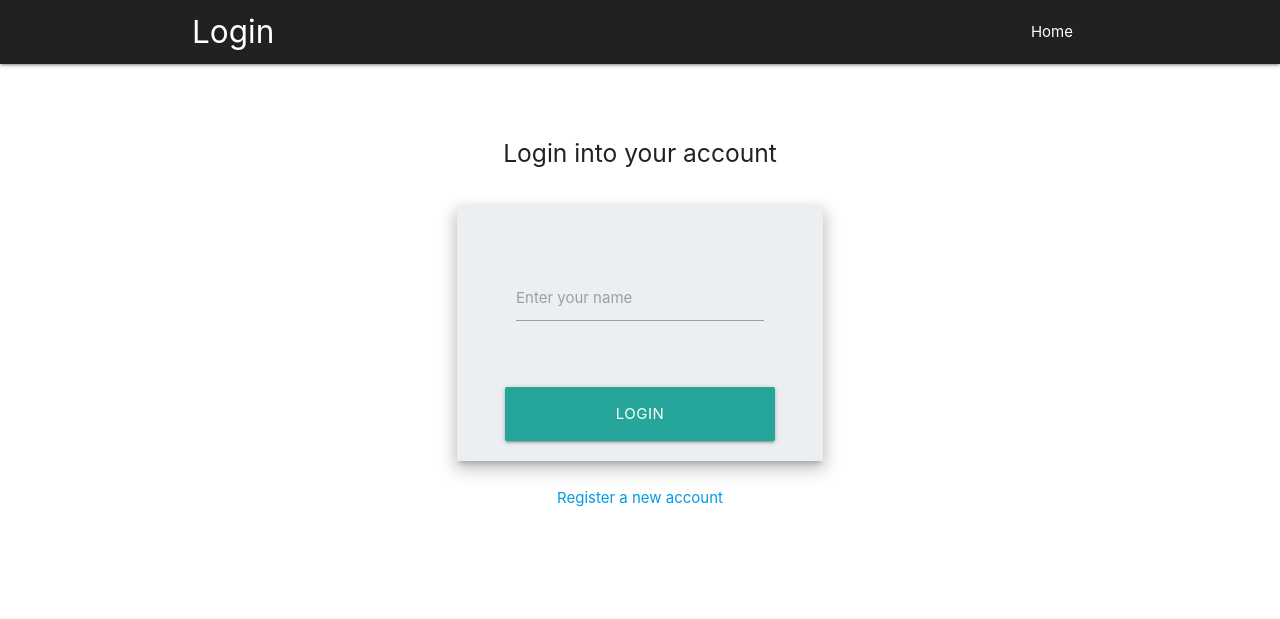
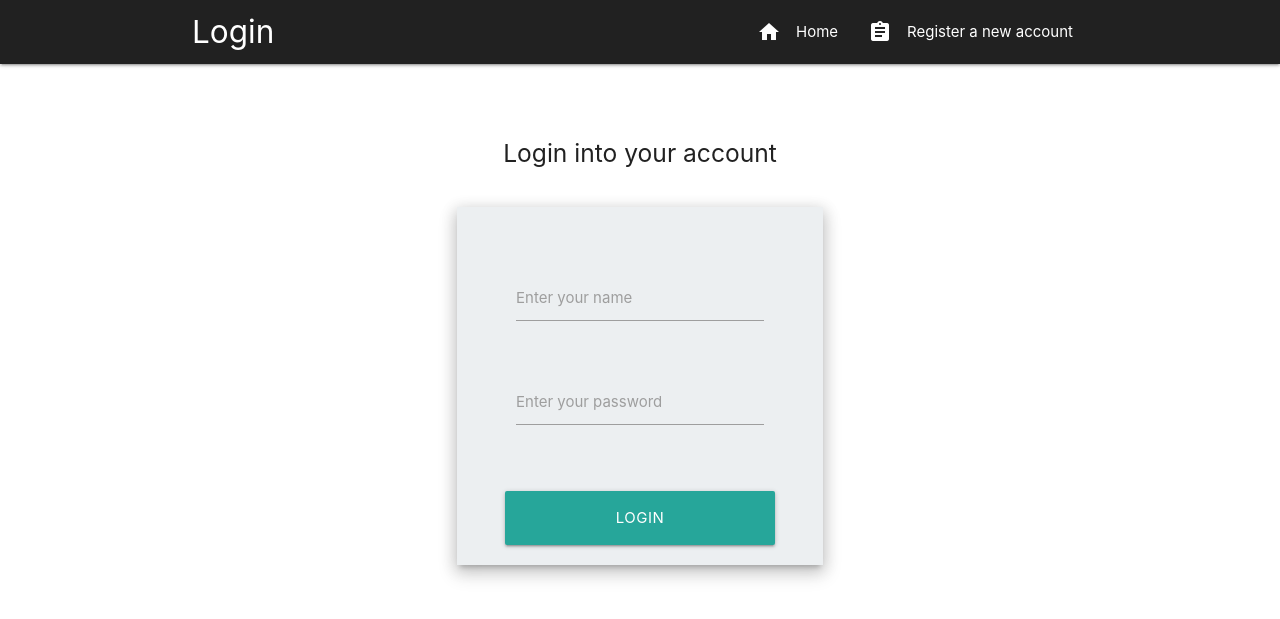
Before and after one commit to AkhilMatt/AWS-project, a Flask app: page /login in a window 1280 px wide. Shown: the top 619 px of the page. Run offline with Flask 2, Linux system fonts and the light colour scheme.

Commit message:
Update login.html

```diff
--- a/templates/login.html
+++ b/templates/login.html
@@ -15,7 +15,8 @@
     <div class="nav-wrapper container">
       <a id="logo-container" href="" class="brand-logo">Login</a>
       <ul class="right hide-on-med-and-down">
-        <li><a href="/">Home</a></li>
+        <li><a href="/"><i class="material-icons left">home</i>Home</a></li>
+        <li><a href="/register"><i class="material-icons left">assignment</i>Register a new account</a></li>
       </ul>
       <a href="#" data-target="nav-mobile" class="sidenav-trigger"><i class="material-icons">menu</i></a>
     </div>
@@ -23,7 +24,8 @@
 </div>
 
 <ul id="nav-mobile" class="sidenav">
-<li><a href="/">Home</a></li>
+  <li><a href="/"><i class="material-icons left">home</i>Home</a></li>
+  <li><a href="/register"><i class="material-icons left">assignment</i>Register a new account</a></li>
 </ul>
 
 
@@ -34,7 +36,6 @@
 
       <h5>Login into your account</h5>
       <div class="section"></div>
-
       <div class="container">
         <div class="z-depth-3 blue-grey lighten-5 row" style="display: inline-block; padding: 32px 48px 0px 48px; ">
 
@@ -46,17 +47,17 @@
 
             <div class='row'>
               <div class='input-field col s12'>
-                <input class='validate' type='text' name='username' id='username' />
+                <input class='validate' type='text' name='username' id='username' required>
                 <label for='username'>Enter your name</label>
               </div>
             </div>
 
-            <!--<div class='row'>
+            <div class='row'>
               <div class='input-field col s12'>
-                <input class='validate' type='password' name='password' id='password' />
+                <input class='validate' type='password' name='password' id='password' required>
                 <label for='password'>Enter your password</label>
               </div>
-            </div>-->
+            </div>
 
             <br/>
 
@@ -66,7 +67,7 @@
           </form>
         </div>
       </div>
-      <center><a href="/register">Register a new account</a></center>
+      <!--<center><a href="/register">Register a new account </a></center>-->
 
   <!--</div>-->
   </main>
```
